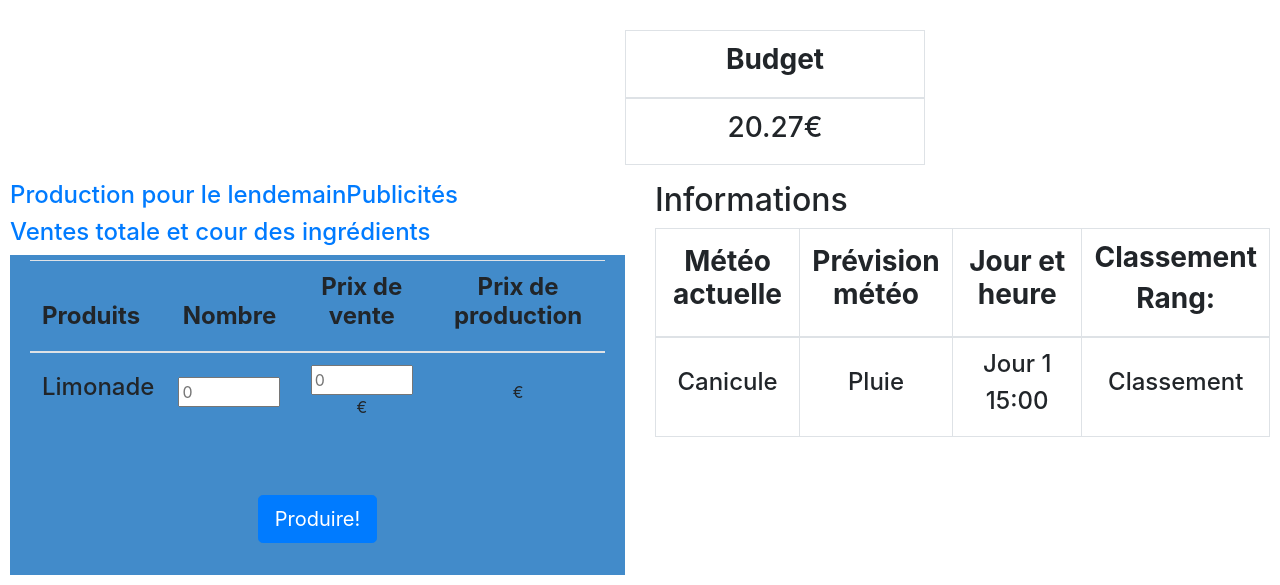
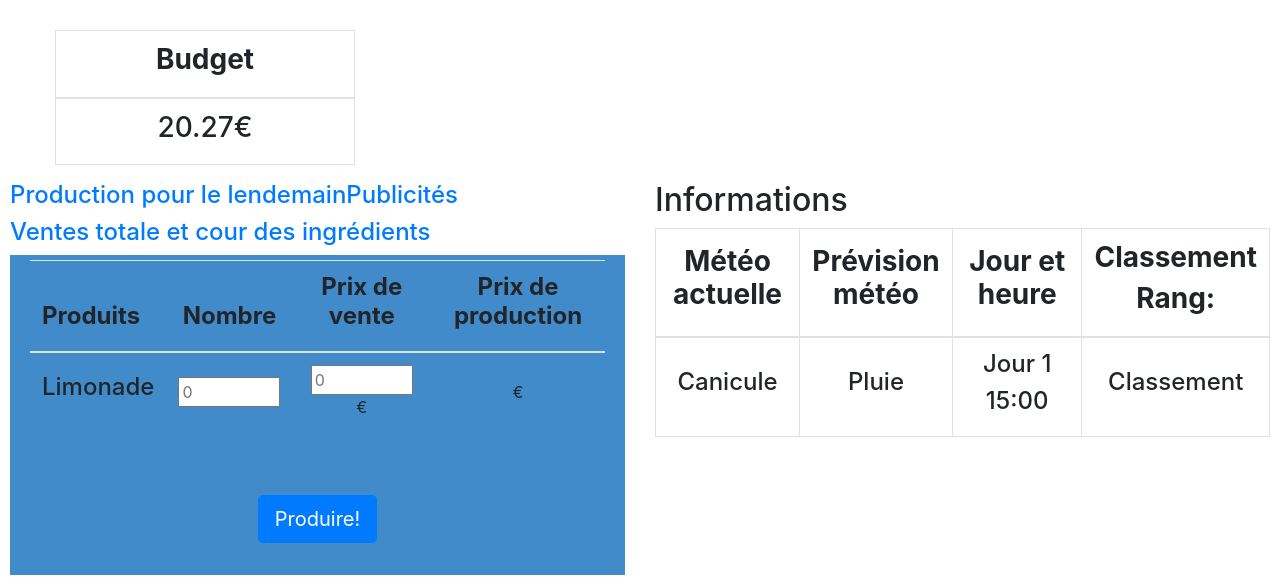
Before and after one commit to Zekiels/Webservice_projet_inte_2017, a Flask app: page /jeu.html in a window 1280 px wide. Shown: the part 378-963 px from the top of the page. Run offline with Flask 3, Linux system fonts and the light colour scheme; some libraries are stand-ins or nearby versions.

Commit message:
left Signed-off-by: awillaumez <aurelien.willaumez@imerir.com>

```diff
--- a/templates/jeu.html
+++ b/templates/jeu.html
@@ -22,7 +22,7 @@
 
     </div>
   </div>
-  <div id="argent" class="container col-md-6" style="margin-right:30px">
+  <div id="argent" class="container col-md-6" style="margin-left:30px">
     <table id="tableargent" class="table table-bordered">
       <thead>
         <tr>
```
